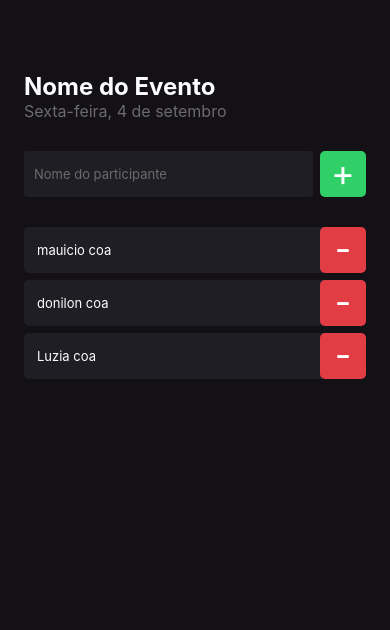
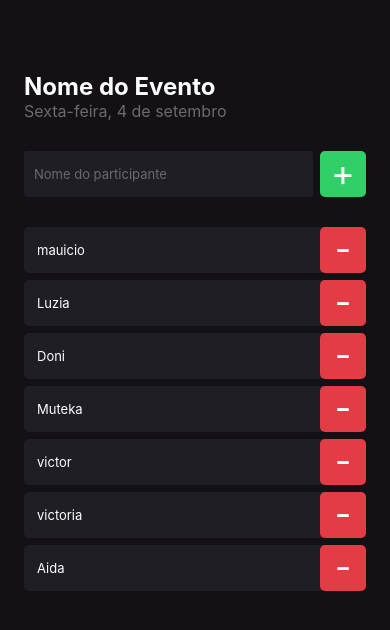
Before and after one commit to mauriciocosta404/iAmHere-react-native, a React Native app: screen / in a window 390 px wide. Shown: the top 630 px of the page. Built offline with nearby package versions, Linux system fonts and the light colour scheme.

Commit message:
feat:adicionando o scrollview

```diff
--- a/src/screens/Home/index.tsx
+++ b/src/screens/Home/index.tsx
@@ -1,8 +1,10 @@
-import { Text,View,TextInput,TouchableOpacity} from "react-native"
+import { Text,View,TextInput,TouchableOpacity,ScrollView} from "react-native"
 import { Styles } from "./styles"
 import { Participant } from "../../components/participant";
 
 export default function Home(){
+
+  const participants=['mauicio','Luzia','Doni','Muteka','victor','victoria','Aida'];
 
   const handlePartcipantRemove=()=>{
     console.log('voe clickou no botão');
@@ -30,9 +32,13 @@ export default function Home(){
         </TouchableOpacity>
       </View>
 
-      <Participant name='mauicio coa' onRemove={handlePartcipantRemove}/>
-      <Participant name='donilon coa' onRemove={handlePartcipantRemove}/>
-      <Participant name='Luzia coa' onRemove={handlePartcipantRemove}/>
+      <ScrollView>
+        {
+          participants.map((participant,key)=>(
+            <Participant key={key} name={participant} onRemove={handlePartcipantRemove}/>
+          ))
+        }
+      </ScrollView>
 
     </View>
   )
```
